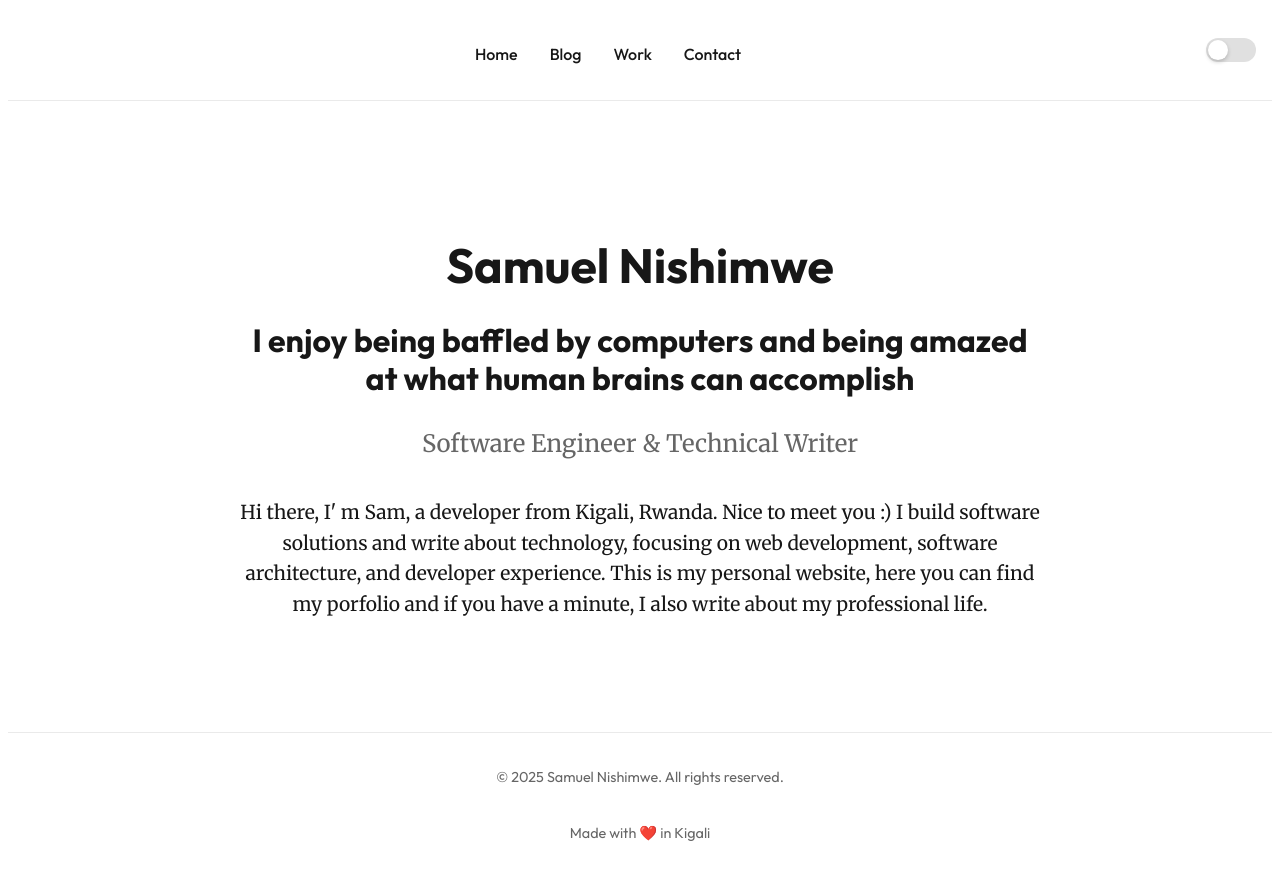
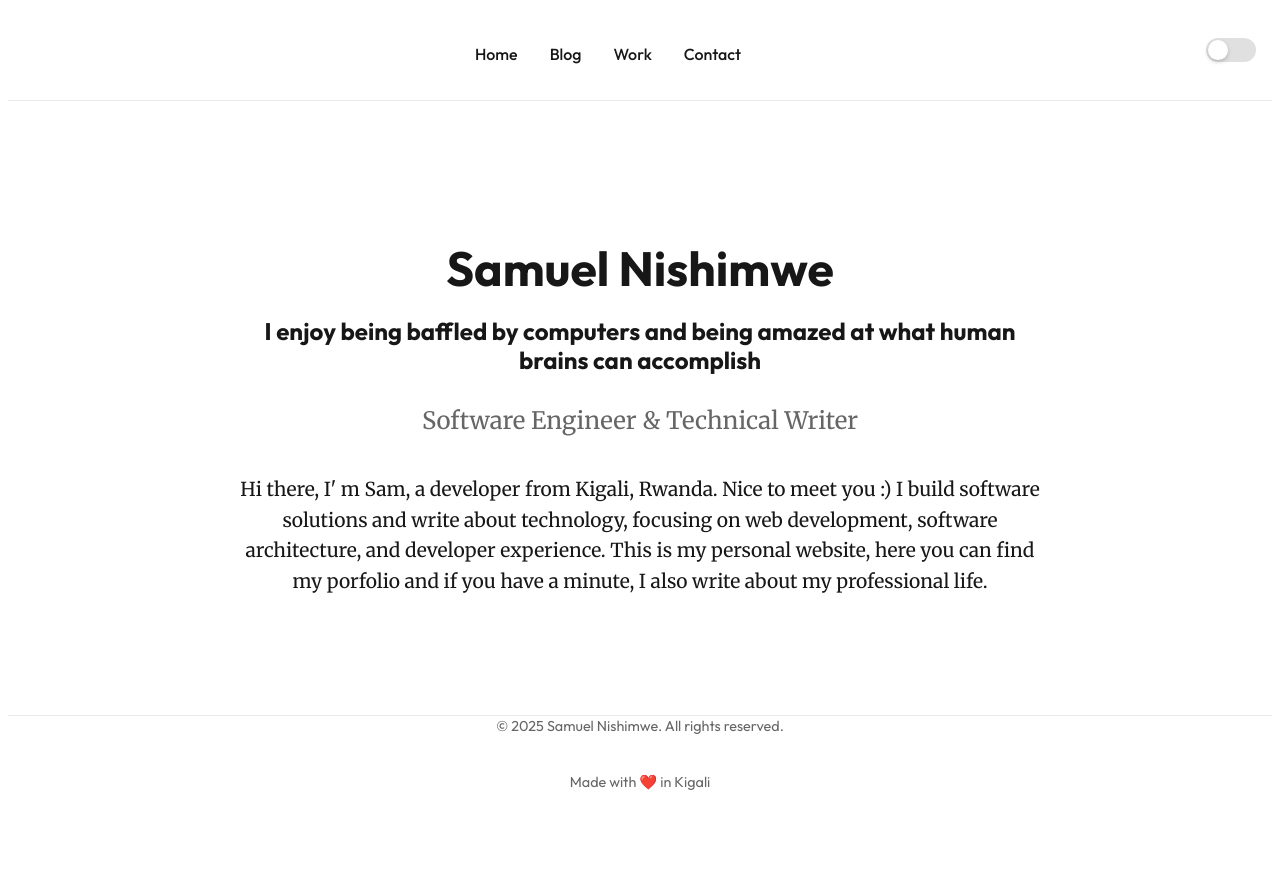
Before and after one commit to ceelogre/presence, a Next.js app: page / in a window 1280 px wide. Shown: the top 880 px of the page. After the commit the page ends 816 px from the top, so only its background shows below. Built offline with nearby package versions, Linux system fonts and the light colour scheme.

Commit message:
feat: add theme colors

```diff
--- a/src/app/globals.css
+++ b/src/app/globals.css
@@ -7,13 +7,19 @@
   /* Layout Variables */
   --max-width: 1200px;
   --header-height: 60px;
-  --footer-height: 200px;
+  --footer-height: 60px;
 
   /* Color Variables - Light theme (default) */
   --background: #ffffff;
   --foreground: #171717;
   --border-color: #eaeaea;
   --hover-color: #666;
+  --code-background: #f5f5f5;
+  --code-foreground: #333;
+  --blockquote-background: #f8f8f8;
+  --blockquote-border: #ddd;
+  --link-color: #0066cc;
+  --link-hover: #004499;
 }
 
 /* Dark theme via media query */
@@ -21,6 +27,14 @@
   :root {
     --background: #0a0a0a;
     --foreground: #ededed;
+    --border-color: #2a2a2a;
+    --hover-color: #999;
+    --code-background: #1a1a1a;
+    --code-foreground: #e0e0e0;
+    --blockquote-background: #1a1a1a;
+    --blockquote-border: #333;
+    --link-color: #66b3ff;
+    --link-hover: #99ccff;
   }
 }
 
@@ -28,14 +42,180 @@
 :root[data-theme="dark"] {
   --background: #0a0a0a;
   --foreground: #ededed;
+  --border-color: #2a2a2a;
+  --hover-color: #999;
+  --code-background: #1a1a1a;
+  --code-foreground: #e0e0e0;
+  --blockquote-background: #1a1a1a;
+  --blockquote-border: #333;
+  --link-color: #66b3ff;
+  --link-hover: #99ccff;
+  --color-dark: #fff;
+  --rgb-dark: 255, 255, 255;
+  --color-light: #1a1d24;
+  --rgb-light: 26, 29, 36;
+  --color-text: #eef5ff;
+  --rgb-text: 238, 245, 255;
+  --color-white: #fff;
+  --rgb-white: 255, 255, 255;
+  --color-header-bg: #252627;
+  --rgb-header-bg: 37, 38, 39;
+  --color-bg: #1a1d24;
+  --rgb-bg: 26, 29, 36;
+  --color-main-bg: #191c22;
+  --rgb-main-bg: 25, 28, 34;
+  --color-border: #3f4245;
+  --rgb-border: 63, 66, 69;
+  --color-main: #49abff;
+  --rgb-main: 73, 171, 255;
+  --color-main-dark-01: #9dadbe;
+  --rgb-main-dark-01: 157, 173, 190;
+  --color-main-dark-02: #9dadbe;
+  --rgb-main-dark-02: 157, 173, 190;
+  --color-card-time: #9fb0b9;
+  --rgb-card-time: 159, 176, 185;
+  --color-card-excerpt: #78868e;
+  --rgb-card-excerpt: 120, 134, 142;
+  --color-nav-link: #c0d1dc;
+  --rgb-nav-link: 192, 209, 220;
+  --color-header-link: #c0d1dc;
+  --rgb-header-link: 192, 209, 220;
+  --color-footer-link: #c0d1dc;
+  --rgb-footer-link: 192, 209, 220;
+  --color-footer-copy: #c0d1dc;
+  --rgb-footer-copy: 192, 209, 220;
+  --color-box-default-bg: #5b6e7e;
+  --rgb-box-default-bg: 91, 110, 126;
+  --color-box-success-bg: #336c91;
+  --rgb-box-success-bg: 51, 108, 145;
+  --color-box-warning-bg: #d3ae63;
+  --rgb-box-warning-bg: 211, 174, 99;
+  --color-demo-box-title: #6180a3;
+  --rgb-demo-box-title: 97, 128, 163;
+  --color-editor-bg: #171b25;
+  --rgb-editor-bg: 23, 27, 37;
+  --color-editor-border: #334155;
+  --rgb-editor-border: 51, 65, 85;
+  --color-editor-highlight: #75b1ff;
+  --rgb-editor-highlight: 117, 177, 255;
+  --color-code-bg: #dfefff;
+  --rgb-code-bg: 223, 239, 255;
+  --color-logo-gh: #6e5494;
+  --rgb-logo-gh: 110, 84, 148;
+  --color-logo-tw: #1da1f2;
+  --rgb-logo-tw: 29, 161, 242;
+  --color-logo-ig: #cd486b;
+  --rgb-logo-ig: 205, 72, 107;
+  --color-lang-js: #ffd600;
+  --rgb-lang-js: 255, 214, 0;
+  --color-lang-html: #ff8c0b;
+  --rgb-lang-html: 255, 140, 11;
+  --color-lang-css: #2ea8ff;
+  --rgb-lang-css: 46, 168, 255;
+  --color-lang-scss: #c69;
+  --rgb-lang-scss: 204, 102, 153;
+  --color-lang-jsx: #82f3ff;
+  --rgb-lang-jsx: 130, 243, 255;
+  --color-editor-red: #ff5f57;
+  --rgb-editor-red: : 255, 95, 87;
+  --color-editor-yellow: #febc2e;
+  --rgb-editor-yellow: 254, 188, 46;
+  --color-editor-green: #28c840;
+  --rgb-editor-green: 40, 200, 64;
+  --color-error: #f10000;
+  --rgb-error: 241, 0, 0;
 }
 
 /* Light theme via class (for user preference) */
 :root[data-theme="light"] {
-  --background: #ffffff;
+  --background: #fff;
   --foreground: #171717;
+  --border-color: #eaeaea;
+  --hover-color: #666;
+  --code-background: #f5f5f5;
+  --code-foreground: #333;
+  --blockquote-background: #f8f8f8;
+  --blockquote-border: #ddd;
+  --link-color: #0066cc;
+  --link-hover: #004499;
+
+  --color-dark: #1a1d24;
+  --rgb-dark: 26, 29, 36;
+  --color-light: #fff;
+  --rgb-light: 255, 255, 255;
+  --color-text: #191c22;
+  --rgb-text: 25, 28, 34;
+  --color-white: #fff;
+  --rgb-white: 255, 255, 255;
+  --color-header-bg: #f5f7fa;
+  --rgb-header-bg: 245, 247, 250;
+  --color-bg: #f7faff;
+  --rgb-bg: 247, 250, 255;
+  --color-main-bg: #fff;
+  --rgb-main-bg: 255, 255, 255;
+  --color-border: #eaeaea;
+  --rgb-border: 234, 234, 234;
+  --color-main: #0070f3;
+  --rgb-main: 0, 112, 243;
+  --color-main-dark-01: #4a5568;
+  --rgb-main-dark-01: 74, 85, 104;
+  --color-main-dark-02: #718096;
+  --rgb-main-dark-02: 113, 128, 150;
+  --color-card-time: #6b7280;
+  --rgb-card-time: 107, 114, 128;
+  --color-card-excerpt: #9ca3af;
+  --rgb-card-excerpt: 156, 163, 175;
+  --color-nav-link: #374151;
+  --rgb-nav-link: 55, 65, 81;
+  --color-header-link: #374151;
+  --rgb-header-link: 55, 65, 81;
+  --color-footer-link: #374151;
+  --rgb-footer-link: 55, 65, 81;
+  --color-footer-copy: #6b7280;
+  --rgb-footer-copy: 107, 114, 128;
+  --color-box-default-bg: #e5e7eb;
+  --rgb-box-default-bg: 229, 231, 235;
+  --color-box-success-bg: #d1fae5;
+  --rgb-box-success-bg: 209, 250, 229;
+  --color-box-warning-bg: #fef3c7;
+  --rgb-box-warning-bg: 254, 243, 199;
+  --color-demo-box-title: #2563eb;
+  --rgb-demo-box-title: 37, 99, 235;
+  --color-editor-bg: #f3f4f6;
+  --rgb-editor-bg: 243, 244, 246;
+  --color-editor-border: #e5e7eb;
+  --rgb-editor-border: 229, 231, 235;
+  --color-editor-highlight: #0070f3;
+  --rgb-editor-highlight: 0, 112, 243;
+  --color-code-bg: #f5f7fa;
+  --rgb-code-bg: 245, 247, 250;
+  --color-logo-gh: #6e5494;
+  --rgb-logo-gh: 110, 84, 148;
+  --color-logo-tw: #1da1f2;
+  --rgb-logo-tw: 29, 161, 242;
+  --color-logo-ig: #cd486b;
+  --rgb-logo-ig: 205, 72, 107;
+  --color-lang-js: #ffd600;
+  --rgb-lang-js: 255, 214, 0;
+  --color-lang-html: #ff8c0b;
+  --rgb-lang-html: 255, 140, 11;
+  --color-lang-css: #2ea8ff;
+  --rgb-lang-css: 46, 168, 255;
+  --color-lang-scss: #c69;
+  --rgb-lang-scss: 204, 102, 153;
+  --color-lang-jsx: #0070f3;
+  --rgb-lang-jsx: 0, 112, 243;
+  --color-editor-red: #ff5f57;
+  --rgb-editor-red: 255, 95, 87;
+  --color-editor-yellow: #febc2e;
+  --rgb-editor-yellow: 254, 188, 46;
+  --color-editor-green: #28c840;
+  --rgb-editor-green: 40, 200, 64;
+  --color-error: #f10000;
+  --rgb-error: 241, 0, 0;
 }
 
+/* Base styles */
 html,
 body {
   max-width: 100vw;
@@ -61,24 +241,38 @@
 }
 
 a {
-  color: inherit;
+  color: var(--link-color);
   text-decoration: none;
+  transition: color 0.2s ease;
 }
 
-@media (prefers-color-scheme: dark) {
-  html {
-    color-scheme: dark;
-  }
-}
-h2 {
-  font-size: 2rem;
-}
-h3 {
-  font-size: 1.75rem;
+a:hover {
+  color: var(--link-hover);
 }
 
-p {
-  margin-bottom: 1rem;
+/* Code blocks */
+code, pre {
+  font-family: var(--font-fira-code);
+  background: var(--code-background);
+  color: var(--code-foreground);
+  padding: 0.2em 0.4em;
+  border-radius: 3px;
+}
+
+pre {
+  padding: 1em;
+  overflow-x: auto;
+  border: 1px solid var(--border-color);
+  border-radius: 6px;
+}
+
+/* Blockquotes */
+blockquote {
+  background: var(--blockquote-background);
+  border-left: 4px solid var(--blockquote-border);
+  margin: 1.5em 0;
+  padding: 1em 1.5em;
+  font-style: italic;
 }
 
 /* Layout */
@@ -90,9 +284,14 @@
 
 /* Header */
 .header {
+  flex: 0 0 auto;
   height: var(--header-height);
   border-bottom: 1px solid var(--border-color);
   padding: 0 2rem;
+  background: var(--background);
+  display: flex;
+  align-items: center;
+  justify-content: space-between;
 }
 
 .header nav {
@@ -115,12 +314,26 @@
   color: var(--hover-color);
 }
 
+/* Main content */
+.main-content {
+  flex: 1 0 auto;
+  display: flex;
+  flex-direction: column;
+  align-items: center;
+  justify-content: center;
+}
+
 /* Footer */
 .footer {
+  flex: 0 0 auto;
   height: var(--footer-height);
   border-top: 1px solid var(--border-color);
-  padding: 2rem;
+  padding: 1rem;
   margin-top: auto;
+  background: var(--background);
+  display: flex;
+  align-items: center;
+  justify-content: center;
 }
 
 .footer-content {
@@ -143,8 +356,3 @@
   font-size: 0.9rem;
   font-family: var(--font-outfit);
 }
-
-/* Code Blocks */
-code, pre {
-  font-family: var(--font-fira-code);
-}
```
